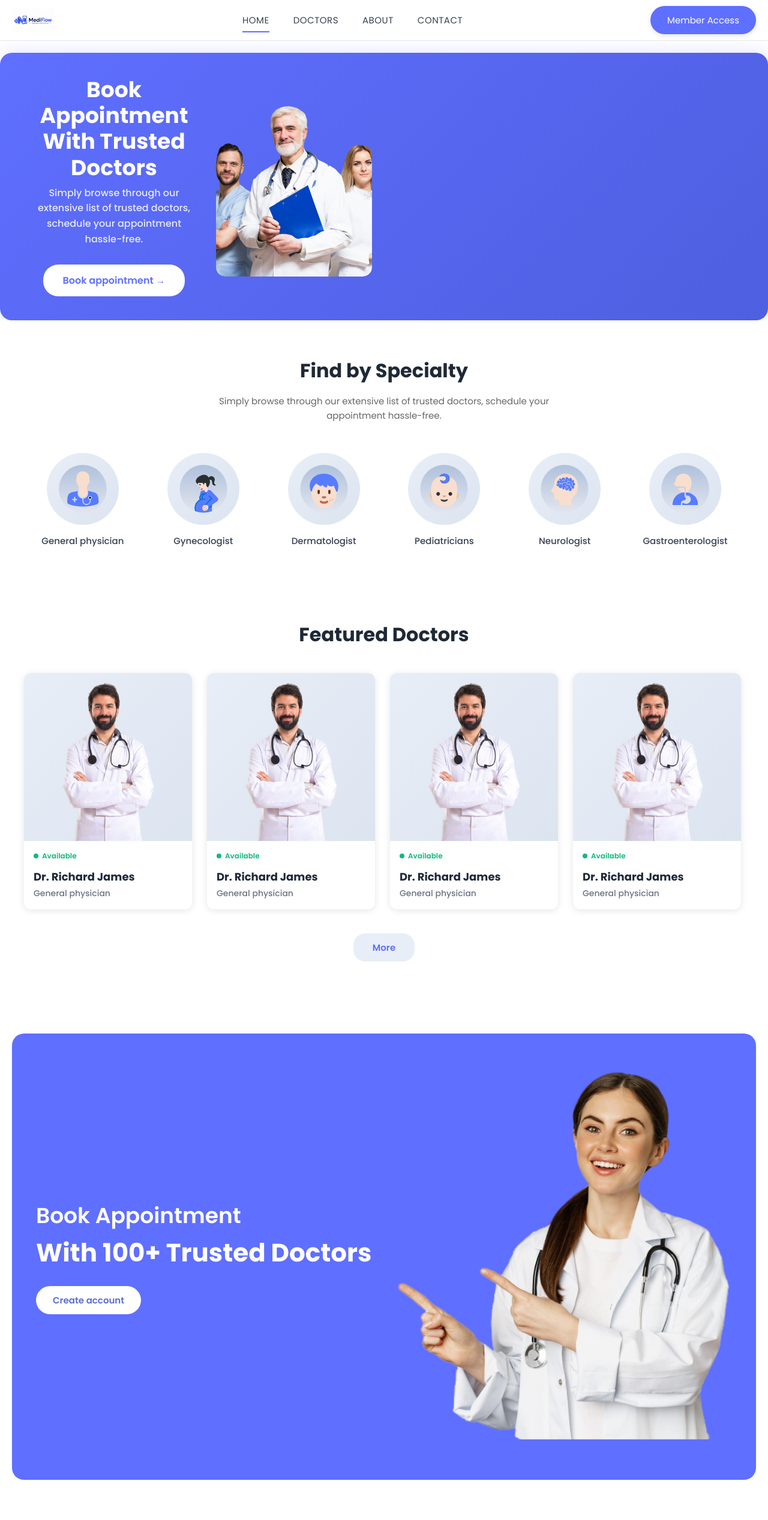
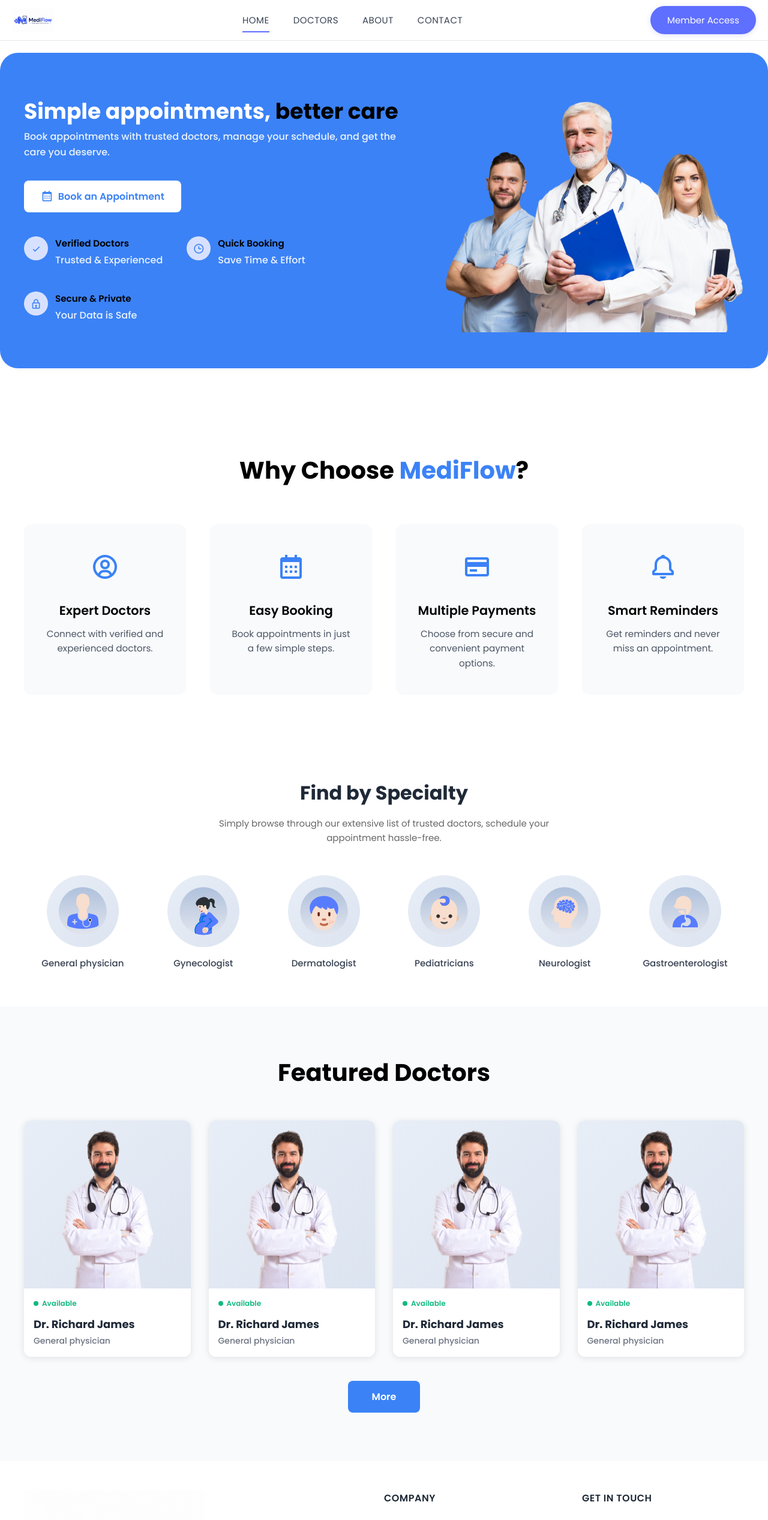
Before and after one commit to tlhololaiza/MediFlow, a React (Vite) app: page / in a window 1280 px wide. Shown: the top 2534 px of the page at 60% size. Built offline with nearby package versions, Linux system fonts and the light colour scheme.

Commit message:
updated the home page

```diff
--- a/src/pages/Appointments/Appointments.tsx
+++ b/src/pages/Appointments/Appointments.tsx
@@ -1,4 +1,4 @@
-import React, { useState } from 'react'
+import { useState } from 'react'
 import Footer from '../../components/Footer/Footer'
 import './Appointments.css'
 
--- a/src/pages/Home/Home.css
+++ b/src/pages/Home/Home.css
@@ -1,69 +1,249 @@
-.hero-section {
-  background: #5F6FFF;
-  padding: 60px 40px;
-  border-radius: 20px;
-  margin: 40px 20px;
+@import url('https://fonts.googleapis.com/css2?family=Poppins:wght@400;500;600;700&display=swap');
+@import url('https://unpkg.com/boxicons@2.1.4/css/boxicons.min.css');
+
+
+/* Home Page Styles */
+
+.home-page {
+  width: 100%;
+  overflow-x: hidden;
 }
 
+/* Hero Section */
+.home-hero-section {
+  background: #3b82f6;
+  border-radius: 30px;
+  padding: 60px 40px;
+  margin: 20px auto;
+  margin-bottom: 60px;
+  }
+
 .hero-content {
-  display: flex;
-  justify-content: space-between;
-  align-items: center;
-  gap: 40px;
   max-width: 1200px;
   margin: 0 auto;
+  display: flex;
+  align-items: center;
+  justify-content: space-between;
+  gap: 60px;
 }
 
 .hero-text {
   flex: 1;
+}
+
+.hero-text h1 {
+  font-size: 3.5rem;
+  font-weight: 700;
+  line-height: 1.2;
+  color: #000;
+  margin-bottom: 20px;
+}
+
+.hero-highlight {
+  color: #000;
+}
+
+.hero-text > p {
+  font-size: 1.1rem;
+  color: #4b5563;
+  line-height: 1.6;
+  margin-bottom: 35px;
+}
+
+.hero-buttons {
+  display: flex;
+  gap: 20px;
+  margin-bottom: 40px;
+  flex-wrap: wrap;
+}
+
+.btn-primary{
+  padding: 14px 28px;
+  border: none;
+  border-radius: 8px;
+  font-size: 1rem;
+  font-weight: 600;
+  cursor: pointer;
+  transition: all 0.3s ease;
+  display: flex;
+  align-items: center;
+  gap: 8px;
+}
+
+.btn-primary i{
+  font-size: 1.3rem;
+}
+
+.btn-primary {
+  background: white;
+  color: #3b82f6;
+}
+
+.btn-primary:hover {
+  background: #f0f4ff;
+  transform: translateY(-2px);
+}
+
+
+.hero-features {
+  display: flex;
+  gap: 40px;
+  flex-wrap: wrap;
+}
+
+.feature-item {
+  display: flex;
+  align-items: flex-start;
+  gap: 12px;
+}
+
+.feature-icon {
+  display: flex;
+  align-items: center;
+  justify-content: center;
+  width: 40px;
+  height: 40px;
+  background: rgb(215, 225, 255);
+  border-radius: 50%;
+  font-size: 1.2rem;
+  flex-shrink: 0;
+}
+
+.feature-icon i {
+  color: #3b82f6;
+}
+
+.feature-item h4 {
+  font-size: 0.95rem;
+  font-weight: 600;
+  color: #000;
+  margin: 0 0 4px 0;
+}
+
+.feature-item p {
+  font-size: 0.85rem;
+  color: #4b5563;
+  margin: 0;
+}
+
+.hero-img {
+  width: 100%;
+  max-width: 500px;
+  height: auto;
+  object-fit: cover;
+  border-radius: 16px;
+}
+
+.quality-badge {
+  position: absolute;
+  bottom: 20px;
+  right: 20px;
+  background: #3b82f6;
+  color: white;
+  padding: 20px;
+  border-radius: 12px;
+  display: flex;
+  align-items: flex-start;
+  gap: 12px;
+  max-width: 240px;
+  box-shadow: 0 10px 30px rgba(59, 130, 246, 0.2);
+}
+
+.badge-icon {
+  display: flex;
+  align-items: center;
+  justify-content: center;
+  width: 32px;
+  height: 32px;
+  background: rgba(255, 255, 255, 0.2);
+  border-radius: 50%;
+  font-size: 1.2rem;
+  flex-shrink: 0;
+}
+
+.badge-icon i {
   color: white;
 }
 
-.hero-text h1 {
-  font-size: 48px;
-  font-weight: 700;
-  margin-bottom: 20px;
-  line-height: 1.2;
+.badge-title {
+  font-weight: 600;
+  font-size: 0.95rem;
+  margin: 0 0 4px 0;
 }
 
-.hero-text p {
-  font-size: 16px;
-  line-height: 1.6;
-  margin-bottom: 30px;
-  opacity: 0.95;
+.badge-text {
+  font-size: 0.8rem;
+  opacity: 0.9;
+  margin: 0;
 }
 
-.book-btn {
-  background-color: white;
-  color: #5F6FFF;
-  border: none;
-  padding: 14px 32px;
-  font-size: 16px;
-  font-weight: 600;
-  border-radius: 25px;
-  cursor: pointer;
+/* Why Choose Section */
+.why-choose-section {
+  padding: 80px 40px;
+  background: white;
+  text-align: center;
+}
+
+.why-choose-section h2 {
+  font-size: 2.5rem;
+  font-weight: 700;
+  color: #000;
+  margin-bottom: 60px;
+}
+
+.highlight {
+  color: #3b82f6;
+}
+
+.why-choose-grid {
+  max-width: 1200px;
+  margin: 0 auto;
+  display: grid;
+  grid-template-columns: repeat(auto-fit, minmax(250px, 1fr));
+  gap: 40px;
+}
+
+.why-card {
+  padding: 40px 30px;
+  background: #f8fafc;
+  border-radius: 12px;
   transition: all 0.3s ease;
 }
 
-.book-btn:hover {
-  transform: translateY(-2px);
-  box-shadow: 0 8px 16px rgba(0, 0, 0, 0.2);
+.why-card:hover {
+  background: #f0f4ff;
+  transform: translateY(-5px);
+  box-shadow: 0 10px 30px rgba(59, 130, 246, 0.1);
 }
 
-.hero-image {
-  flex: 1;
-  text-align: center;
+.why-icon {
+  font-size: 3rem;
+  margin-bottom: 16px;
+  color: #3b82f6;
 }
 
-.hero-image img {
-  max-width: 100%;
-  height: auto;
-  border-radius: 15px;
+.why-icon i {
+  font-size: 3rem;
 }
 
+.why-card h3 {
+  font-size: 1.3rem;
+  font-weight: 600;
+  color: #000;
+  margin-bottom: 12px;
+}
+
+.why-card p {
+  font-size: 0.95rem;
+  color: #4b5563;
+  line-height: 1.6;
+  margin: 0;
+}
+
+/* Featured Doctors Section */
 .featured-doctors-section {
-  padding: 60px 20px;
-  background-color: #ffffff;
+  padding: 80px 40px;
+  background: #f8fafc;
 }
 
 .featured-doctors-content {
@@ -72,135 +252,98 @@
 }
 
 .featured-doctors-content h2 {
-  font-size: 32px;
+  font-size: 2.5rem;
   font-weight: 700;
-  color: #1f2937;
+  color: #000;
+  margin-bottom: 50px;
   text-align: center;
-  margin: 0 0 40px 0;
 }
 
 .doctor-cards-container {
   display: grid;
-  grid-template-columns: repeat(auto-fit, minmax(280px, 1fr));
-  gap: 20px;
+  grid-template-columns: repeat(auto-fit, minmax(250px, 1fr));
+  gap: 30px;
   margin-bottom: 40px;
 }
 
 .more-btn {
-  background-color: #e8eef7;
-  color: #5F6FFF;
-  border: none;
-  padding: 12px 32px;
-  font-size: 15px;
-  font-weight: 600;
-  border-radius: 20px;
-  cursor: pointer;
-  transition: all 0.3s ease;
   display: block;
   margin: 0 auto;
-}
-
-.more-btn:hover {
-  background-color: #dce4f0;
-  transform: translateY(-2px);
-}
-
-.book-now-section {
-  background: #5F6FFF;
-  padding: 60px 40px;
-  border-radius: 20px;
-  margin: 60px 20px 40px 20px;
-}
-
-.book-now-content {
-  display: flex;
-  justify-content: space-between;
-  align-items: center;
-  gap: 40px;
-  max-width: 1200px;
-  margin: 0 auto;
-}
-
-.book-now-text {
-  flex: 1;
+  padding: 14px 40px;
+  background: #3b82f6;
   color: white;
-}
-
-.book-now-text h2 {
-  font-size: 36px;
+  border: none;
+  border-radius: 8px;
+  font-size: 1rem;
   font-weight: 600;
-  margin-bottom: 10px;
-}
-
-.book-now-text h3 {
-  font-size: 42px;
-  font-weight: 700;
-  margin-bottom: 30px;
-  line-height: 1.2;
-}
-
-.create-account-btn {
-  background-color: white;
-  color: #5b6dd3;
-  border: none;
-  padding: 12px 28px;
-  font-size: 15px;
-  font-weight: 600;
-  border-radius: 25px;
   cursor: pointer;
   transition: all 0.3s ease;
 }
 
-.create-account-btn:hover {
+.more-btn:hover {
+  background: #2563eb;
   transform: translateY(-2px);
-  box-shadow: 0 8px 16px rgba(0, 0, 0, 0.2);
+  box-shadow: 0 8px 20px rgba(59, 130, 246, 0.3);
 }
 
-.book-now-image {
-  flex: 1;
-  text-align: center;
-}
+/* Responsive Design */
+@media (max-width: 768px) {
+  .home-hero-section {
+    padding: 40px 20px;
+    margin-bottom: 40px;
+  }
 
-.book-now-image img {
-  max-width: 100%;
-  height: auto;
-  border-radius: 15px;
-}
+  .hero-content {
+    flex-direction: column;
+    gap: 40px;
+    padding: 0;
+  }
 
-@media (max-width: 768px) {
-  .hero-content {
+  .hero-text h1 {
+    font-size: 2.5rem;
+  }
+
+  .hero-buttons {
+    flex-direction: column;
+  }
+
+  .btn-primary, .btn-secondary {
+    width: 100%;
+    text-align: center;
+  }
+
+  .hero-features {
     flex-direction: column;
     gap: 20px;
   }
 
-  .hero-section {
-    padding: 40px 20px;
-    margin: 20px 10px;
+  .quality-badge {
+    position: static;
+    margin-top: 20px;
   }
 
-  .hero-text h1 {
-    font-size: 32px;
+  .why-choose-section {
+    padding: 60px 20px;
   }
 
-  .hero-text p {
-    font-size: 14px;
+  .why-choose-section h2 {
+    font-size: 2rem;
   }
 
-  .book-now-content {
-    flex-direction: column;
+  .why-choose-grid {
     gap: 20px;
   }
 
-  .book-now-section {
-    padding: 40px 20px;
-    margin: 40px 10px 20px 10px;
+  .featured-doctors-section {
+    padding: 60px 20px;
   }
 
-  .book-now-text h2 {
-    font-size: 28px;
+  .featured-doctors-content h2 {
+    font-size: 2rem;
   }
 
-  .book-now-text h3 {
-    font-size: 32px;
+  .doctor-cards-container {
+    grid-template-columns: 1fr;
+    gap: 20px;
   }
 }
--- a/src/pages/Home/Home.tsx
+++ b/src/pages/Home/Home.tsx
@@ -2,20 +2,75 @@ import './Home.css'
 import Specialties from '../../components/Specialties/Specialties'
 import DoctorCard from '../../components/DoctorCard/DoctorCard'
 import Footer from '../../components/Footer/Footer'
+import header from '../../assets/header_img.png'
 
 const Home = () => {
   return (
-    <div>
+    <div className="home-page">
       {/* Hero Section */}
-      <section className="hero-section">
+      <div className="home-hero-section">
         <div className="hero-content">
           <div className="hero-text">
-            <h1>Book Appointment<br />With Trusted Doctors</h1>
-            <p>Simply browse through our extensive list of trusted doctors, schedule your appointment hassle-free.</p>
-            <button className="book-btn">Book appointment →</button>
+            <h1>Simple appointments, <span className="hero-highlight">better care</span></h1>
+            <p>Book appointments with trusted doctors, manage your schedule, and get the care you deserve.</p>
+
+            <div className="hero-buttons">
+              <button className="btn-primary"><i className="bx bx-calendar"></i> Book an Appointment</button>
+            </div>
+
+            <div className="hero-features">
+              <div className="feature-item">
+                <span className="feature-icon"><i className="bx bx-check"></i></span>
+                <div>
+                  <h4>Verified Doctors</h4>
+                  <p>Trusted & Experienced</p>
+                </div>
+              </div>
+              <div className="feature-item">
+                <span className="feature-icon"><i className="bx bx-time"></i></span>
+                <div>
+                  <h4>Quick Booking</h4>
+                  <p>Save Time & Effort</p>
+                </div>
+              </div>
+              <div className="feature-item">
+                <span className="feature-icon"><i className="bx bx-lock"></i></span>
+                <div>
+                  <h4>Secure & Private</h4>
+                  <p>Your Data is Safe</p>
+                </div>
+              </div>
+            </div>
           </div>
-          <div className="hero-image">
-            <img src="src/assets/header_img.png" alt="MediFlow Hero Image" />
+
+          <img src={header} alt="Doctor image" className="hero-img" />
+
+        </div>
+      </div>
+
+      {/* Why Choose MediFlow Section */}
+      <section className="why-choose-section">
+        <h2>Why Choose <span className="highlight">MediFlow</span>?</h2>
+        <div className="why-choose-grid">
+          <div className="why-card">
+            <div className="why-icon"><i className="bx bx-user-circle"></i></div>
+            <h3>Expert Doctors</h3>
+            <p>Connect with verified and experienced doctors.</p>
+          </div>
+          <div className="why-card">
+            <div className="why-icon"><i className="bx bx-calendar"></i></div>
+            <h3>Easy Booking</h3>
+            <p>Book appointments in just a few simple steps.</p>
+          </div>
+          <div className="why-card">
+            <div className="why-icon"><i className="bx bx-credit-card"></i></div>
+            <h3>Multiple Payments</h3>
+            <p>Choose from secure and convenient payment options.</p>
+          </div>
+          <div className="why-card">
+            <div className="why-icon"><i className="bx bx-bell"></i></div>
+            <h3>Smart Reminders</h3>
+            <p>Get reminders and never miss an appointment.</p>
           </div>
         </div>
       </section>
@@ -37,20 +92,6 @@ const Home = () => {
         </div>
       </section>
 
-      {/* Book Now Section */}
-      <section className="book-now-section">
-        <div className="book-now-content">
-          <div className="book-now-text">
-            <h2>Book Appointment</h2>
-            <h3>With 100+ Trusted Doctors</h3>
-            <button className="create-account-btn">Create account</button>
-          </div>
-          <div className="book-now-image">
-            <img src="src/assets/appointment_img.png" alt="Doctor" />
-          </div>
-        </div>
-      </section>
-
       <Footer />
 
     </div>
```
